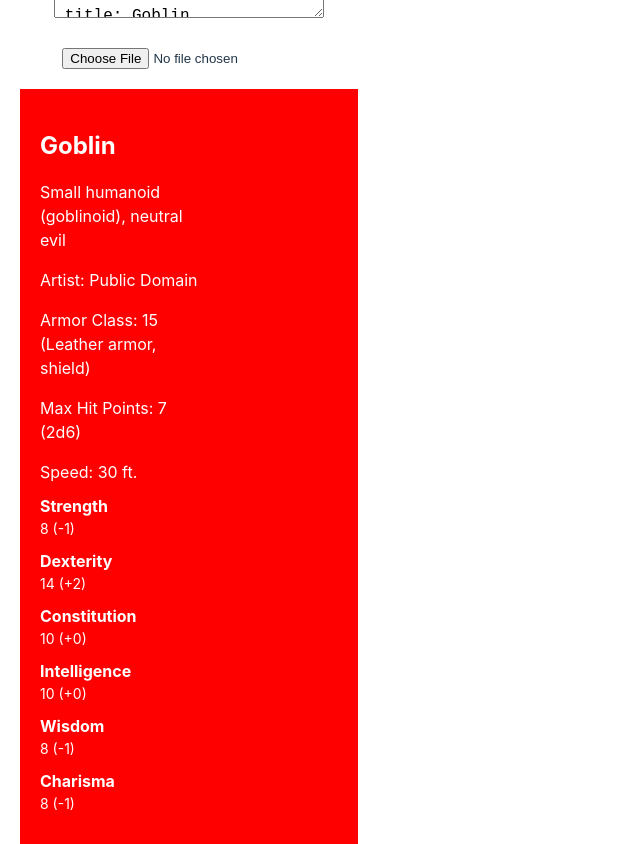
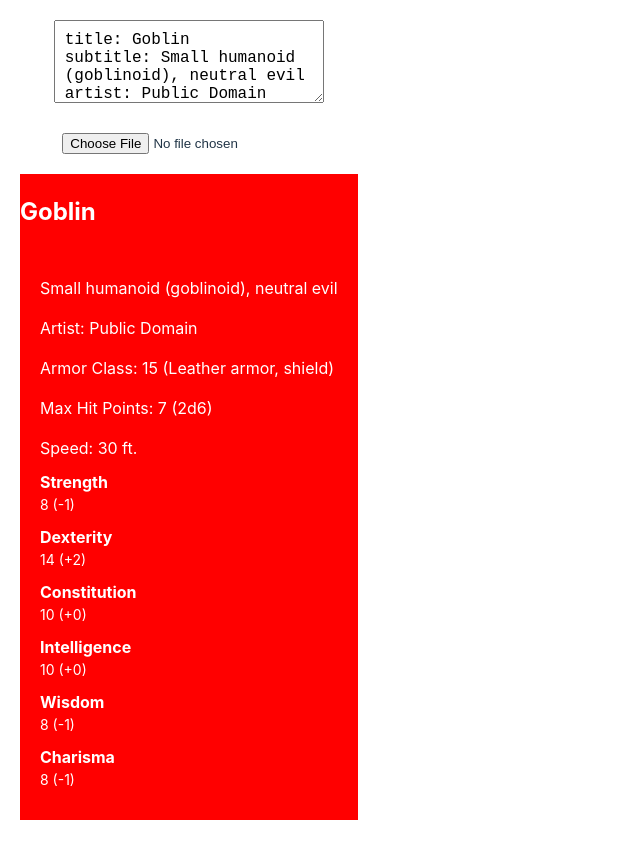
Before and after one commit to alessandriLuca/dndtool, a React (Vite) app: page / in a window 1280 px wide. Shown: the whole page, without its empty margins (0-640 px from the left). Built offline with nearby package versions, Linux system fonts and the light colour scheme.

Commit message:
automatic push

```diff
--- a/src/App.css
+++ b/src/App.css
@@ -25,10 +25,12 @@
   background-color: #ff0000; /* Rosso */
   color: #ffffff; /* Testo bianco per contrasto */
   display: flex;
+  flex-direction: column; /* Cambiato da 'row' a 'column' */
+  align-items: flex-start; /* Allinea i figli a sinistra */
 }
 
 .image-container {
-  max-width: 50%;
+  max-width: 100%;
   overflow: hidden;
 }
 
@@ -39,7 +41,7 @@
 }
 
 .info-container {
-  max-width: 50%;
+  width: 100%; /* Occupa tutta la larghezza del container */
   padding: 20px;
 }
 
--- a/src/App.jsx
+++ b/src/App.jsx
@@ -19,11 +19,11 @@ charisma: 8 (-1)`;
 function Preview({ yamlData, imageUrl }) {
   return (
     <div className="preview-container">
+      <h2>{yamlData.title}</h2>
       <div className="image-container">
         {imageUrl && <img src={imageUrl} alt={yamlData.title} />}
       </div>
       <div className="info-container">
-        <h2>{yamlData.title}</h2>
         <p>{yamlData.subtitle}</p>
         <p>Artist: {yamlData.artist}</p>
         <p>Armor Class: {yamlData.armor_class}</p>
@@ -59,6 +59,7 @@ function Preview({ yamlData, imageUrl }) {
     </div>
   );
 }
+
 
 
 function App() {
```
